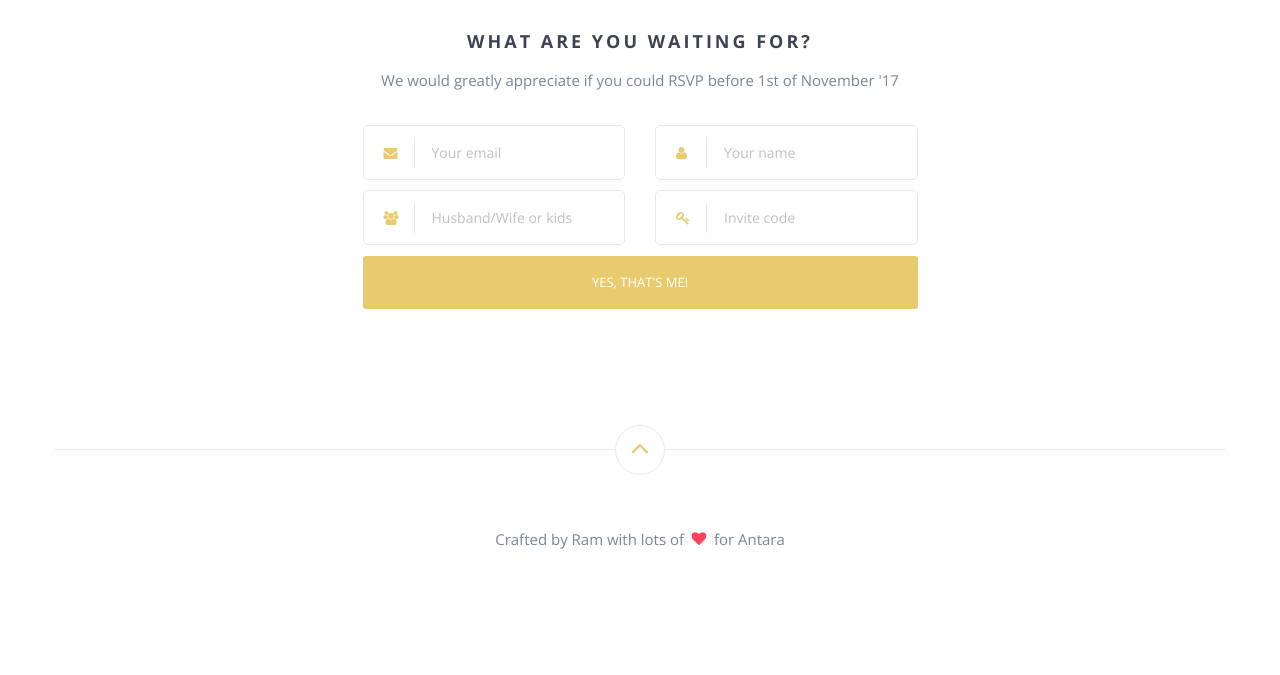
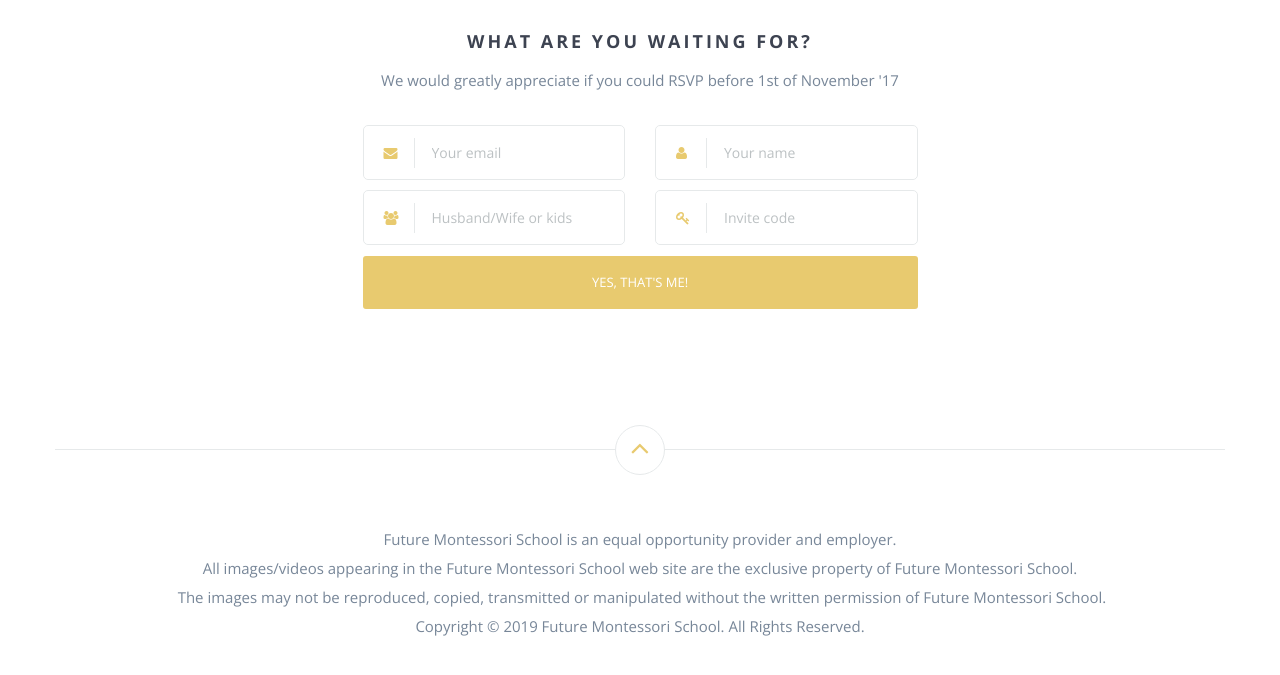
Before and after one commit to rajacr/schoolwebsite, a website: page index.html in a window 1280 px wide. Shown: the part 4364-5039 px from the top of the page. Before the commit the page ends 4968 px from the top, so only its background shows below. Drawn offline with nearby package versions, Linux system fonts and the light colour scheme; some packages are replaced by stand-ins of ours; a script that the page names is missing; files whose address does not match are found by name.

Commit message:
Update index.html

```diff
--- a/index.html
+++ b/index.html
@@ -462,7 +462,10 @@
         <div class="row">
             <div class="col-sm-12 text-center content">
                 <span class="to-top-wrapper"><a href="#top" class="to-top"><i class="fa fa-angle-up"></i></a></span>
-                <p>Crafted by Ram with lots of <span class="fa fa-heart pulse2"></span> for Antara</p>
+                <p>Future Montessori School is an equal opportunity provider and employer.<br>
+All images/videos appearing in the Future Montessori School web site are the exclusive property of Future Montessori School.<br>
+ The images may not be reproduced, copied, transmitted or manipulated without the written permission of Future Montessori School.<br>
+Copyright © 2019 Future Montessori School. All Rights Reserved.</p>
             </div>
         </div>
     </div>
```
